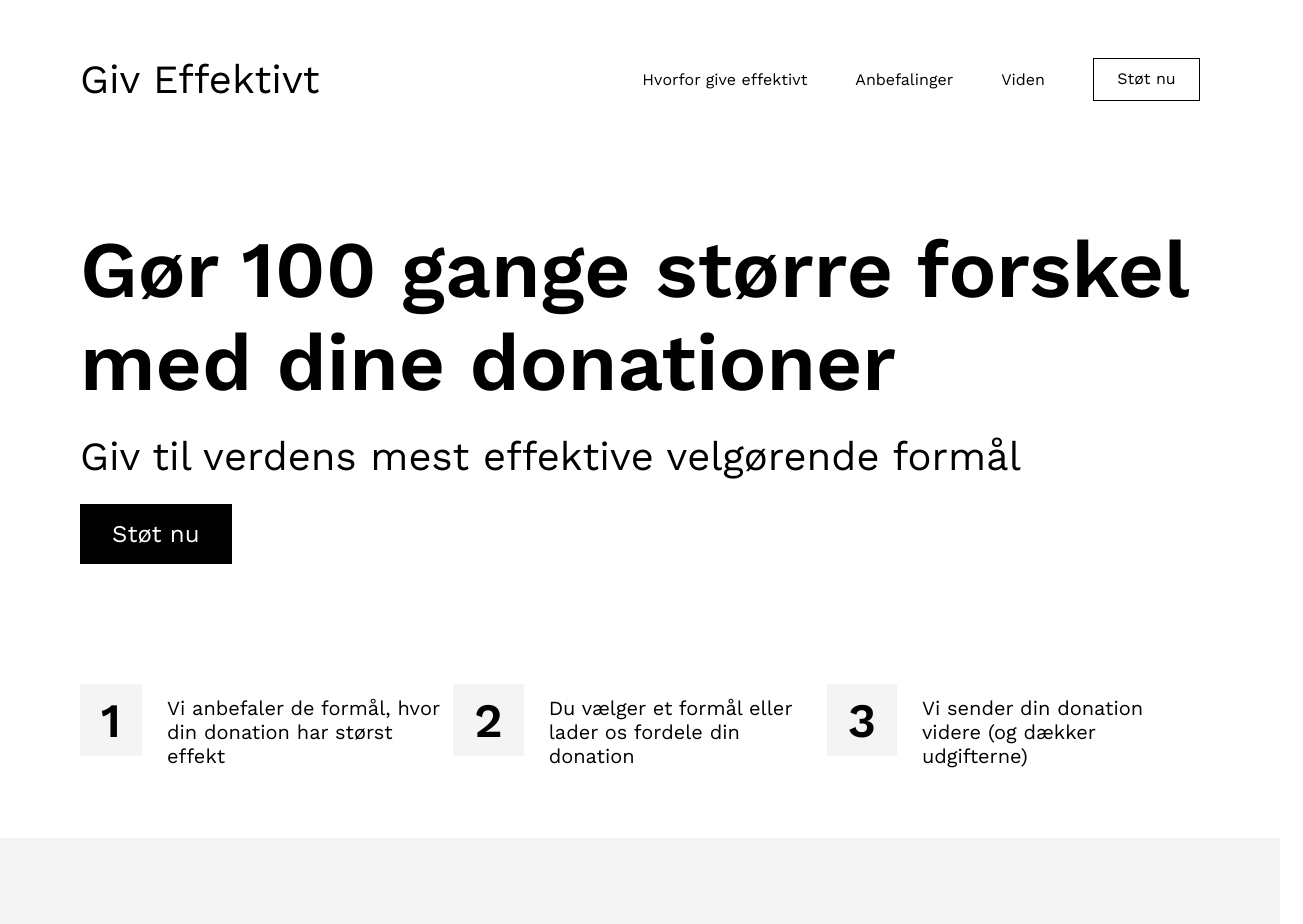
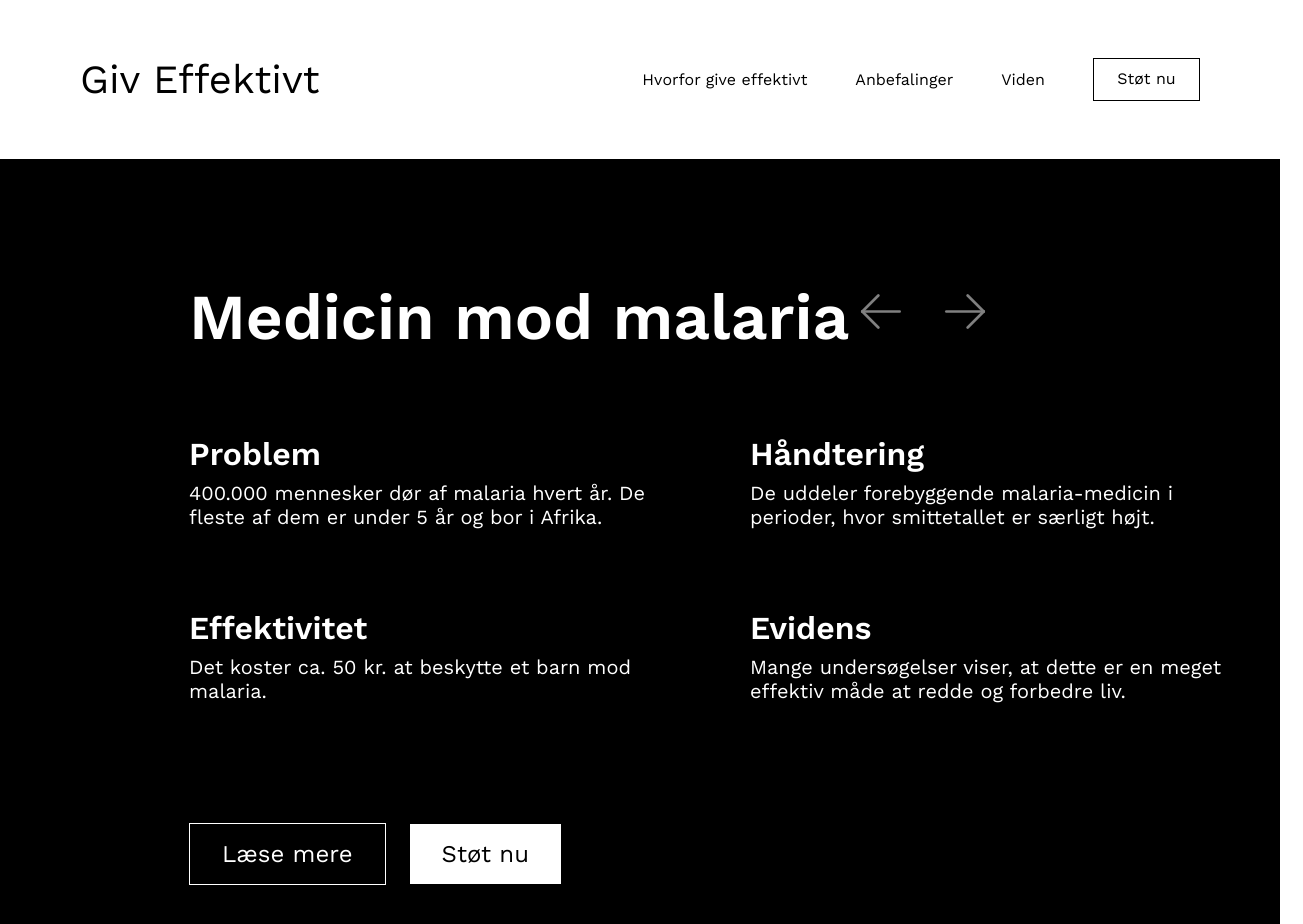
Before and after one commit to deniskolomoyets/denmarkcharity, a website: page index.html in a window 1280 px wide. Shown: the top 924 px of the page, 1303 px wide, since content can reach past the window. Drawn offline with nearby package versions, Linux system fonts and the light colour scheme.

Commit message:
section slider

```diff
--- a/css/blocks/goals.css
+++ b/css/blocks/goals.css
@@ -8,6 +8,7 @@
 
   .goals-header {
     display: flex;
+
 
   }
   .goals-header-title {
--- /dev/null
+++ b/css/blocks/slider.css
@@ -0,0 +1,103 @@
+.slider {
+    background-color: black;
+    color: white;
+  }
+
+  .cont-contant {
+    /* width: 1440px; */
+    padding: 120px 189px;
+    align-items: flex-start;
+    gap: 120px;
+  }
+
+  .slider-information {
+    display: flex;
+    flex-direction: column;
+    align-items: flex-start;
+  }
+
+  .slider-test {
+    display: flex;
+    flex-direction: column;
+    align-items: flex-start;
+    gap: 80px;
+    align-self: stretch;
+  }
+
+  .slider-info-block-one {
+    display: flex;
+    align-items: flex-start;
+    gap: 80px;
+    align-self: stretch;
+    padding-bottom: 80px;
+  }
+  .slider-info-block-two {
+    display: flex;
+    align-items: flex-start;
+    gap: 80px;
+    align-self: stretch;
+  }
+
+  .slider-header {
+    display: flex;
+    justify-content: space-between;
+    font-size: 64px;
+    font-family: Work Sans;
+    font-weight: 600;
+  }
+
+  .header-inf {
+    font-size: 32px;
+    font-family: Work Sans;
+    font-weight: 600;
+  }
+
+  .par-inf {
+    width: 481px;
+    font-size: 20px;
+    font-family: Work Sans;
+  }
+
+  .sld-inf-1,
+  .sld-inf-2,
+  .sld-inf-3,
+  .sld-inf-4 {
+    display: flex;
+    flex-direction: column;
+    justify-content: center;
+    align-items: flex-start;
+    gap: 8px;
+    align-self: stretch;
+  }
+  .slider-btn {
+    display: flex;
+    padding-top: 120px;
+  }
+  .slider-first-btn {
+    display: flex;
+  }
+  .slider-second-btn {
+    margin-left: 24px;
+    display: flex;
+    align-items: center;
+  }
+
+  a.btn-1 {
+
+    gap: 8px;
+    border: 1px solid var(--new-white, #fff);
+    font-size: 24px;
+    background-color: black;
+    padding: 16px 32px;
+
+  }
+  a.btn-2 {
+    display: flex;
+    padding: 16px 32px;
+    justify-content: center;
+    align-items: center;
+    gap: 8px;
+    background: var(--new-white, #FFF);
+    font-size: 24px;
+    color: black;
+  }
--- a/index.html
+++ b/index.html
@@ -10,6 +10,7 @@
     <link rel="stylesheet" href="./css/blocks/header.css" />
     <link rel="stylesheet" href="./css/blocks/home.css" />
     <link rel="stylesheet" href="./css/blocks/goals.css" />
+    <link rel="stylesheet" href="./css/blocks/slider.css" /
     <link rel="preconnect" href="https://fonts.googleapis.com" />
     <link rel="preconnect" href="https://fonts.gstatic.com" crossorigin />
     <link
@@ -36,7 +37,7 @@
       </div>
     </header>
     <main>
-      <section class="home">
+      <section class="home none">
         <div class="container">
           <div class="home-content">
             <h1 class="home-heading">Gør 100 gange større forskel med dine donationer</h1>
@@ -68,21 +69,19 @@
         </div>
       </section>
 
-      <section class="goals">
+      <section class="goals none ">
         <div class="container">
           <div class="goals-header">
             <div class="goals-header-head">
               <h2 class="goals-header-title">Vi anbefaler nøje udvalgte formål</h2>
             </div>
-            <div class="goals-header-content">
+            <!-- <div class="goals-header-content"> -->
               <div class="goals-cards">
                 <div class="goals-cards-test">
                   <div class="goals-card-img"> <img src="./img/loop.svg" alt="Loop" /></div>
-
                   <div class="goals-card-title">
                     <div class="goals-card-title">Videnskabeligt veldokumenteret</div>
                     <div class="goals-card-text pad">Organisationen forbedrer og redder liv usædvanligt billigt</div>
-
                   </div>
 
                 </div>
@@ -115,12 +114,60 @@
 
                 </div>
               </div>
-              </div>
+              <!-- </div> -->
 
             </div>
           </div>
         </div>
       </section>
+
+      <section class="slider">
+        <div class="cont-contant">
+          <div class="slider-test">
+          <div class="slider-header">
+            <div class="div1">
+               <h4>Medicin mod malaria</h4>
+            </div>
+            <div class="div2"><a href="#"><img src="./img/frame/left.svg" alt="left"></a>
+              <a href="#"><img src="./img/frame/right.svg" alt="left"></a></div>
+
+          </div>
+          <div class="slider-information">
+            <div class="slider-info-block-one">
+              <div class="sld-inf-1">
+                <h4 class="header-inf">Problem</h4>
+                <p class="par-inf">400.000 mennesker dør af malaria hvert år. De fleste af dem er under 5 år og bor i Afrika.</p>
+              </div>
+              <div class="sld-inf-2">
+                <h4 class="header-inf">Håndtering</h4>
+                <p class="par-inf">De uddeler forebyggende malaria-medicin i perioder, hvor smittetallet er særligt højt.</p>
+              </div>
+            </div>
+            <div class="slider-info-block-two">
+              <div class="sld-inf-3">
+                <h4 class="header-inf">Effektivitet</h4>
+                <p class="par-inf">Det koster ca. 50 kr. at beskytte et barn mod malaria.</p>
+              </div>
+              <div class="sld-inf-4">
+                <h4 class="header-inf">Evidens</h4>
+                <p class="par-inf">Mange undersøgelser viser, at dette er en meget effektiv måde at redde og forbedre liv.</p>
+              </div>
+            </div>
+          </div>
+        </div>
+        <div class="slider-btn">
+          <div class="slider-first-btn">
+            <a href="#" class="btn-1">Læse mere</a>
+          </div>
+          <div class="slider-second-btn">
+            <a href="#" class="btn-2">Støt nu</a>
+          </div>
+        </div>
+        </div>
+
+      </section>
+
+
     </main>
     <!-- <header class="header">
       <div class="container-wide">
```
Also changed, not shown: img/frame/left.svg (added), img/frame/right.svg (added).
